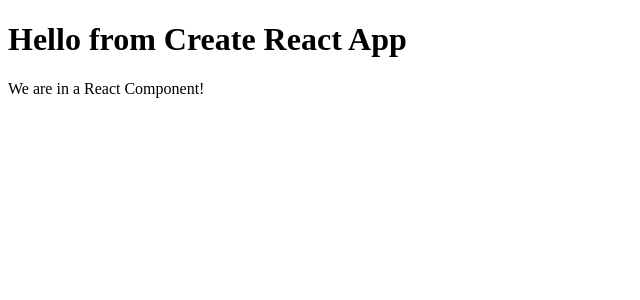
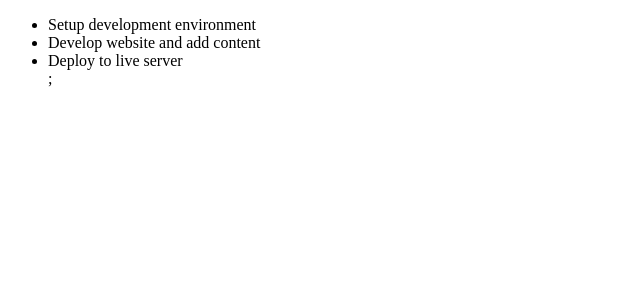
Before and after one commit to elyor-doniyorov/react-todos-app, a React (Create React App) app: page / in a window 1280 px wide. Shown: the top 300 px of the page, without its empty margins (0-640 px from the left). Built offline with nearby package versions, Linux system fonts and the light colour scheme.

Commit message:
Add state and todos array of items to the parent element and fix linter errors

```diff
--- a/src/App.css
+++ b/src/App.css
@@ -32,6 +32,7 @@
   from {
     transform: rotate(0deg);
   }
+
   to {
     transform: rotate(360deg);
   }
--- a/src/App.js
+++ b/src/App.js
@@ -7,7 +7,11 @@ function App() {
       <header className="App-header">
         <img src={logo} className="App-logo" alt="logo" />
         <p>
-          Edit <code>src/App.js</code> and save to reload.
+          Edit
+          {' '}
+          <code>src/App.js</code>
+          {' '}
+          and save to reload.
         </p>
         <a
           className="App-link"
--- a/src/components/TodoContainer.js
+++ b/src/components/TodoContainer.js
@@ -1,13 +1,32 @@
 import React from 'react';
 
 class TodoContainer extends React.Component {
+  state = {
+    todos: [
+      {
+        id: 1,
+        title: 'Setup development environment',
+        completed: true,
+      },
+      {
+        id: 2,
+        title: 'Develop website and add content',
+        completed: false,
+      },
+      {
+        id: 3,
+        title: 'Deploy to live server',
+        completed: false,
+      },
+    ],
+  };
+
   render() {
     return (
-      <div>
-        <h1>Hello from Create React App</h1>
-        <p>We are in a React Component!</p>
-      </div>
-    )
+      <ul>
+        {this.state.todos.map(todo => (<li>{todo.title}</li>))};
+      </ul>
+    );
   }
 }
 
--- a/src/reportWebVitals.js
+++ b/src/reportWebVitals.js
@@ -1,6 +1,8 @@
-const reportWebVitals = onPerfEntry => {
+const reportWebVitals = (onPerfEntry) => {
   if (onPerfEntry && onPerfEntry instanceof Function) {
-    import('web-vitals').then(({ getCLS, getFID, getFCP, getLCP, getTTFB }) => {
+    import('web-vitals').then(({
+      getCLS, getFID, getFCP, getLCP, getTTFB,
+    }) => {
       getCLS(onPerfEntry);
       getFID(onPerfEntry);
       getFCP(onPerfEntry);
```
Also changed, not shown: package.json (+16 -0 lines), src/index.css (+17 -3 lines), src/index.js (+4 -4 lines), .babelrc (added), 1 other file (tests, documents, lock files or other folders).
